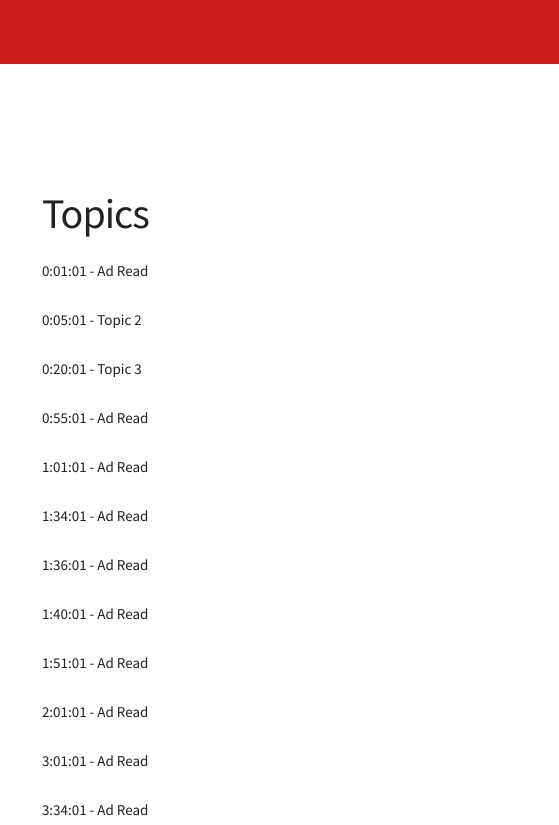
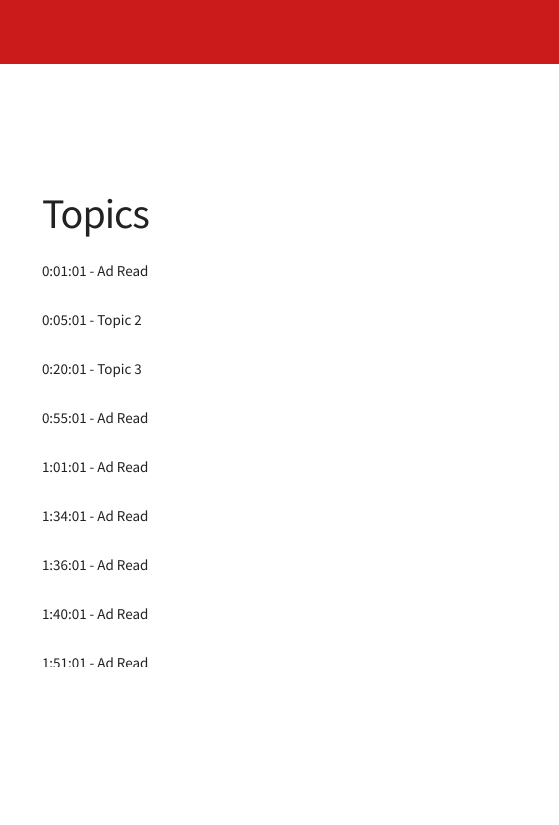
Before and after one commit to MauriceMcErlean/PainkillerAlready, a plain HTML site: page single.html in a window 1280 px wide. Shown: the top 825 px of the page, 721-1280 px from the left. Drawn offline with nearby package versions, Linux system fonts and the light colour scheme.

Commit message:
Scroll height fix

```diff
--- a/css/custom.css
+++ b/css/custom.css
@@ -1,5 +1,5 @@
 .scroll {
-    height: 100vh;
+    height: 480px;
     overflow-y: scroll;
 }
 nav {
```
